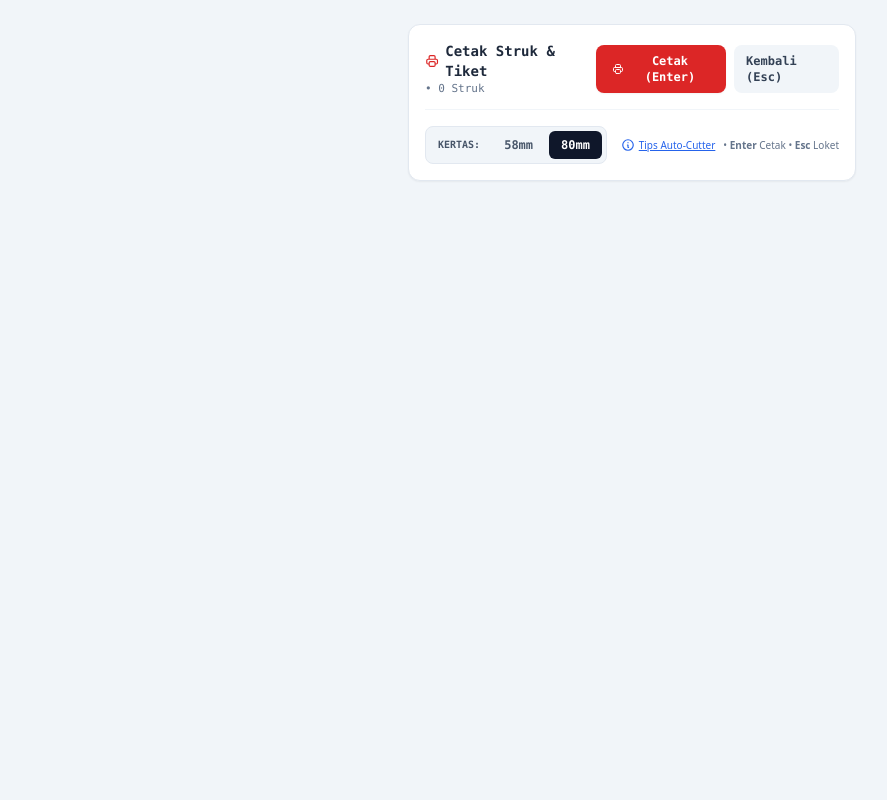
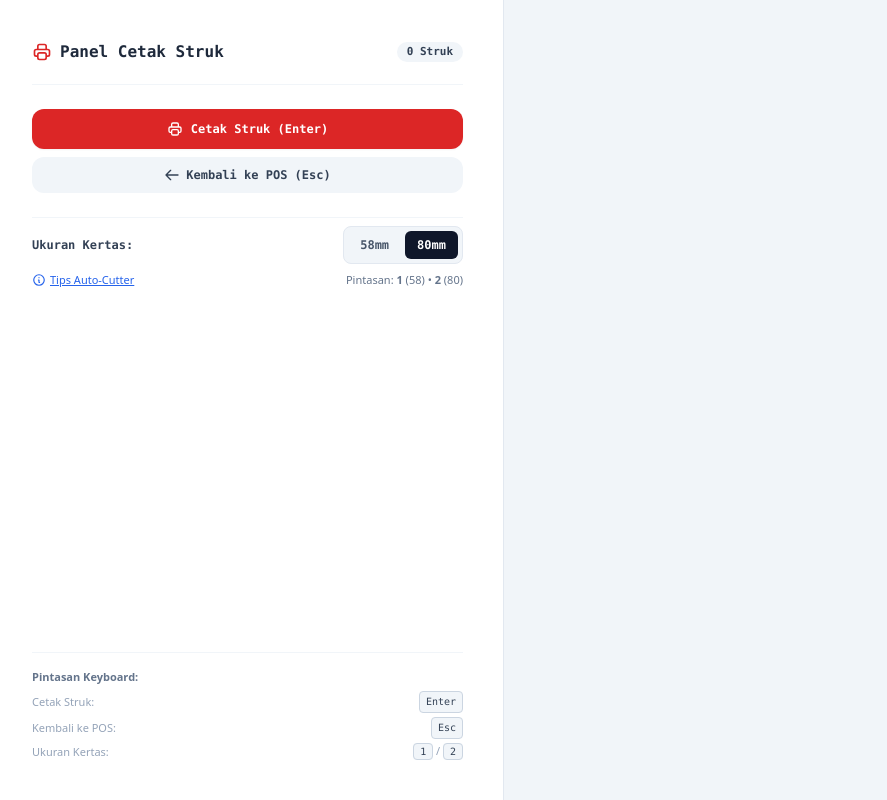
Before and after one commit to nex-tix/web-tix, a CodeIgniter 4 app: the page made by app/Views/pages/admin/pos/receipt.php in a window 1280 px wide. Shown: the whole page, without its empty margins (8-895 px from the left). Run offline with PHP 8.4 and a stand-in for CodeIgniter, Linux system fonts and the light colour scheme; the template is opened without the code that fills it, so the values that code supplies are empty; some libraries are stand-ins or nearby versions.

Commit message:
mengubah tampilan receipt

```diff
--- a/app/Controllers/Admin/PosController.php
+++ b/app/Controllers/Admin/PosController.php
@@ -220,11 +220,13 @@ class PosController extends BaseController
         }
 
         $splitMode = $this->request->getPost('split_mode') ?? 'master';
-        $splitCount = (int) ($this->request->getPost('split_count') ?? 0);
+        if (!in_array($splitMode, ['master', 'individual'], true)) {
+            return $this->response->setJSON(['success' => false, 'message' => 'Mode pembagian tiket tidak valid.'])->setStatusCode(400);
+        }
         $userId = (int) (session()->get('user_id') ?? 1);
 
         try {
-            $result = $this->transactionService->splitTransactionTickets((int) $transactionId, $splitMode, $splitCount, $userId);
+            $result = $this->transactionService->splitTransactionTickets((int) $transactionId, $splitMode, 0, $userId);
 
             return $this->response->setJSON([
                 'success' => true,
--- a/app/Views/pages/admin/pos/receipt.php
+++ b/app/Views/pages/admin/pos/receipt.php
@@ -89,6 +89,9 @@
             }
 
             /* Normalisasi Wrapper: Hindari display flex & gap agar tidak memicu Blank Page */
+            .receipt-screen-wrapper,
+            .receipt-preview-area,
+            main,
             #receipt-wrapper {
                 display: block !important;
                 gap: 0 !important;
@@ -124,6 +127,7 @@
 
             /* Pemisah halaman untuk transaksi multi-tiket individual / group split */
             .receipt-slip {
+                display: block !important;
                 page-break-after: always !important;
                 break-after: page !important;
                 break-inside: avoid !important;
@@ -176,128 +180,130 @@ $isGroupOrMulti = (($transaction['ticket_category'] ?? null) === 'group' || $has
 $currentTicketCount = count($tickets);
 $isMaster = ($currentTicketCount === 1 && $totalVisitors > 1);
 $isPerPerson = ($currentTicketCount === $totalVisitors && $totalVisitors > 1);
-$isCustom = ($isGroupOrMulti && !$isMaster && !$isPerPerson);
-$customSplitCount = $isCustom ? ($currentTicketCount - 1) : 1;
 ?>
-<body class="text-slate-900 font-mono text-xs antialiased py-6">
+<body class="text-slate-900 font-mono text-xs antialiased bg-slate-100 min-h-screen">
 
-    <!-- Control Toolbar (No Print) -->
-    <div class="max-w-md mx-auto mb-5 bg-white p-4 rounded-xl shadow-sm border border-slate-200 no-print space-y-3">
-        <div class="flex flex-col sm:flex-row sm:items-center sm:justify-between gap-2 border-b border-slate-100 pb-3">
-            <div>
-                <h1 class="font-bold text-sm text-slate-800 flex items-center gap-1.5">
-                    <svg class="w-4 h-4 text-red-600" fill="none" stroke="currentColor" viewBox="0 0 24 24"><path stroke-linecap="round" stroke-linejoin="round" stroke-width="2" d="M17 17h2a2 2 0 002-2v-4a2 2 0 00-2-2H5a2 2 0 00-2 2v4a2 2 0 002 2h2m2 4h6a2 2 0 002-2v-4a2 2 0 00-2-2H9a2 2 0 00-2 2v4a2 2 0 002 2zm8-12V5a2 2 0 00-2-2H9a2 2 0 00-2 2v4h10z"></path></svg>
-                    Cetak Struk & Tiket
+    <div class="receipt-screen-wrapper min-h-screen flex flex-col lg:flex-row">
+
+        <!-- LEFT SIDEBAR (40% WIDTH, DOCKED, FULL-HEIGHT, WHITE, BORDER-R) -->
+        <aside class="w-full lg:w-2/5 shrink-0 bg-white border-b lg:border-b-0 lg:border-r border-slate-200 p-6 lg:p-8 xl:p-10 no-print lg:sticky lg:top-0 lg:h-screen lg:overflow-y-auto flex flex-col justify-between items-center space-y-6">
+
+            <div class="w-full max-w-md space-y-6">
+                <!-- Title & Invoice info -->
+                <div class="space-y-1 pb-4 border-b border-slate-100">
+                    <div class="flex items-center justify-between">
+                        <h1 class="font-bold text-base text-slate-800 flex items-center gap-2">
+                            <svg class="w-5 h-5 text-red-600" fill="none" stroke="currentColor" viewBox="0 0 24 24"><path stroke-linecap="round" stroke-linejoin="round" stroke-width="2" d="M17 17h2a2 2 0 002-2v-4a2 2 0 00-2-2H5a2 2 0 00-2 2v4a2 2 0 002 2h2m2 4h6a2 2 0 002-2v-4a2 2 0 00-2-2H9a2 2 0 00-2 2v4a2 2 0 002 2zm8-12V5a2 2 0 00-2-2H9a2 2 0 00-2 2v4h10z"></path></svg>
+                            Panel Cetak Struk
                         </h1>
-                <p class="text-[11px] text-slate-500 font-mono"><?= esc($transaction['invoice_code']) ?> &bull; <?= count($tickets) ?> Struk</p>
+                        <span class="text-[11px] px-2.5 py-0.5 rounded-full font-bold bg-slate-100 text-slate-700">
+                            <?= count($tickets) ?> Struk
+                        </span>
                     </div>
-            <div class="flex items-center gap-2">
-                <button type="button" onclick="window.print()" class="px-4 py-2 rounded-lg bg-red-600 hover:bg-red-700 text-white font-bold text-xs shadow-sm transition flex items-center gap-1.5" title="Cetak struk (Enter / P)">
-                    <svg class="w-3.5 h-3.5" fill="none" stroke="currentColor" viewBox="0 0 24 24"><path stroke-linecap="round" stroke-linejoin="round" stroke-width="2" d="M17 17h2a2 2 0 002-2v-4a2 2 0 00-2-2H5a2 2 0 00-2 2v4a2 2 0 002 2h2m2 4h6a2 2 0 002-2v-4a2 2 0 00-2-2H9a2 2 0 00-2 2v4a2 2 0 002 2zm8-12V5a2 2 0 00-2-2H9a2 2 0 00-2 2v4h10z"></path></svg>
-                    <span>Cetak (Enter)</span>
+                    <p class="text-xs text-slate-500 font-mono"><?= esc($transaction['invoice_code']) ?></p>
+                </div>
+
+                <!-- Action Buttons: Cetak & Kembali -->
+                <div class="space-y-2">
+                    <button type="button" onclick="window.print()" class="w-full px-4 py-3 rounded-xl bg-red-600 hover:bg-red-700 text-white font-bold text-xs shadow-sm hover:shadow transition flex items-center justify-center gap-2 cursor-pointer" title="Cetak struk (Enter / P)">
+                        <svg class="w-4 h-4" fill="none" stroke="currentColor" viewBox="0 0 24 24"><path stroke-linecap="round" stroke-linejoin="round" stroke-width="2" d="M17 17h2a2 2 0 002-2v-4a2 2 0 00-2-2H5a2 2 0 00-2 2v4a2 2 0 002 2h2m2 4h6a2 2 0 002-2v-4a2 2 0 00-2-2H9a2 2 0 00-2 2v4a2 2 0 002 2zm8-12V5a2 2 0 00-2-2H9a2 2 0 00-2 2v4h10z"></path></svg>
+                        <span>Cetak Struk (Enter)</span>
                     </button>
-                <a href="<?= base_url('admin/pos') ?>" class="px-3 py-2 rounded-lg bg-slate-100 hover:bg-slate-200 text-slate-700 font-semibold text-xs transition flex items-center gap-1" title="Kembali ke Loket POS (Esc)">
-                    <span>Kembali (Esc)</span>
+                    <a href="<?= base_url('admin/pos') ?>" class="w-full px-4 py-2.5 rounded-xl bg-slate-100 hover:bg-slate-200 text-slate-700 font-semibold text-xs transition flex items-center justify-center gap-1.5" title="Kembali ke Loket POS (Esc)">
+                        <svg class="w-4 h-4" fill="none" stroke="currentColor" viewBox="0 0 24 24"><path stroke-linecap="round" stroke-linejoin="round" stroke-width="2" d="M10 19l-7-7m0 0l7-7m-7 7h18"></path></svg>
+                        <span>Kembali ke POS (Esc)</span>
                     </a>
                 </div>
-        </div>
 
-        <!-- Paper Size Switcher & Auto-Cutter Guide Trigger -->
-        <div class="flex items-center justify-between gap-2 pt-1 text-xs">
+                <!-- Paper Size Switcher -->
+                <div class="pt-2 border-t border-slate-100 space-y-2">
+                    <div class="flex items-center justify-between">
+                        <span class="text-xs font-bold text-slate-700">Ukuran Kertas:</span>
                         <div class="flex items-center gap-1 bg-slate-100 p-1 rounded-lg border border-slate-200">
-                <span class="text-[10px] uppercase font-bold text-slate-600 px-2">Kertas:</span>
-                <button type="button" onclick="setPaperSize('58mm')" id="btn-58mm" class="px-3 py-1.5 rounded-md font-bold text-xs transition text-slate-600 hover:text-slate-900">
+                            <button type="button" onclick="setPaperSize('58mm')" id="btn-58mm" class="px-3 py-1 rounded-md font-bold text-xs transition text-slate-600 hover:text-slate-900 cursor-pointer">
                                 58mm
                             </button>
-                <button type="button" onclick="setPaperSize('80mm')" id="btn-80mm" class="px-3 py-1.5 rounded-md font-bold text-xs transition bg-slate-900 text-white shadow-xs">
+                            <button type="button" onclick="setPaperSize('80mm')" id="btn-80mm" class="px-3 py-1 rounded-md font-bold text-xs transition bg-slate-900 text-white shadow-xs cursor-pointer">
                                 80mm
                             </button>
                         </div>
-            <div class="flex items-center gap-2 text-[10px] text-slate-500 font-sans">
+                    </div>
+                    <div class="flex items-center justify-between text-[11px] text-slate-500 font-sans">
                         <button type="button" onclick="toggleAutoCutGuide()" class="text-blue-600 hover:text-blue-800 font-medium underline flex items-center gap-1 cursor-pointer" title="Panduan pengaturan driver printer auto-cut">
                             <svg class="w-3.5 h-3.5" fill="none" stroke="currentColor" viewBox="0 0 24 24"><path stroke-linecap="round" stroke-linejoin="round" stroke-width="2" d="M13 16h-1v-4h-1m1-4h.01M21 12a9 9 0 11-18 0 9 9 0 0118 0z"></path></svg>
                             Tips Auto-Cutter
                         </button>
-                <span class="hidden sm:inline">&bull; <strong>Enter</strong> Cetak &bull; <strong>Esc</strong> Loket</span>
+                        <span>Pintasan: <strong>1</strong> (58) &bull; <strong>2</strong> (80)</span>
                     </div>
                 </div>
 
                 <!-- Panduan Pengaturan Driver Printer Auto-Cutter (Collapsible) -->
-        <div id="autocut-guide-box" class="hidden p-3 bg-blue-50 border border-blue-200 rounded-lg text-xs space-y-1.5 text-blue-900">
+                <div id="autocut-guide-box" class="hidden p-3 bg-blue-50 border border-blue-200 rounded-xl text-xs space-y-1.5 text-blue-900">
                     <div class="flex justify-between items-center font-bold">
-                <span class="flex items-center gap-1 text-blue-800">
-                    <svg class="w-4 h-4 text-blue-600" fill="none" stroke="currentColor" viewBox="0 0 24 24"><path stroke-linecap="round" stroke-linejoin="round" stroke-width="2" d="M9 12l2 2 4-4m6 2a9 9 0 11-18 0 9 9 0 0118 0z"></path></svg>
-                    Tips Pengaturan Driver Printer Auto-Cutter:
+                        <span class="flex items-center gap-1 text-blue-800 text-[11px]">
+                            <svg class="w-4 h-4 text-blue-600 shrink-0" fill="none" stroke="currentColor" viewBox="0 0 24 24"><path stroke-linecap="round" stroke-linejoin="round" stroke-width="2" d="M9 12l2 2 4-4m6 2a9 9 0 11-18 0 9 9 0 0118 0z"></path></svg>
+                            Tips Pengaturan Driver Printer:
                         </span>
-                <button type="button" onclick="toggleAutoCutGuide()" class="text-blue-600 hover:text-blue-900 text-sm font-bold px-1">&times;</button>
+                        <button type="button" onclick="toggleAutoCutGuide()" class="text-blue-600 hover:text-blue-900 text-base font-bold px-1 cursor-pointer">&times;</button>
                     </div>
-            <ul class="list-disc list-inside space-y-0.5 text-[11px] leading-relaxed text-blue-950">
-                <li><strong>Cut Option:</strong> Pilih <code>Cut at End of Page</code> agar tiket rombongan terpisah otomatis dipotong per lembar tiket.</li>
-                <li><strong>Cut Mode:</strong> Disarankan <code>Partial Cut</code> agar tiket tetap menggantung rapi di mulut printer dan tidak jatuh ke lantai.</li>
-                <li><strong>Margin Browser:</strong> Set margin print ke <code>None</code> atau <code>Minimum</code> pada dialog cetak browser.</li>
-                <li><strong>Trailing Feed:</strong> Web ini sudah menambahkan bantalan potong 12mm otomatis agar footer/QR tidak terpotong pisau cutter.</li>
+                    <ul class="list-disc list-inside space-y-1 text-[11px] leading-relaxed text-blue-950 font-sans">
+                        <li><strong>Cut Option:</strong> Pilih <code>Cut at End of Page</code> agar dipotong per lembar tiket.</li>
+                        <li><strong>Cut Mode:</strong> Disarankan <code>Partial Cut</code> agar tiket tetap menggantung rapi di printer.</li>
+                        <li><strong>Margin Browser:</strong> Set ke <code>None</code> atau <code>Minimum</code> pada dialog cetak.</li>
+                        <li><strong>Trailing Feed:</strong> Web otomatis menyertakan spacer 12mm di akhir struk.</li>
                     </ul>
                 </div>
 
-        <!-- Group Ticket Split Toolbar -->
+                <!-- Group Ticket Split Options (2 Options: Master vs Per Orang) -->
                 <?php if ($isGroupOrMulti): ?>
-        <div class="border-t border-slate-200 pt-3 space-y-2">
+                <div class="pt-2 border-t border-slate-100 space-y-2">
                     <div class="flex items-center justify-between">
                         <span class="text-xs font-bold text-slate-700 flex items-center gap-1.5">
                             <svg class="w-4 h-4 text-amber-600" fill="none" stroke="currentColor" viewBox="0 0 24 24"><path stroke-linecap="round" stroke-linejoin="round" stroke-width="2" d="M17 20h5v-2a3 3 0 00-5.356-1.857M17 20H7m10 0v-2c0-.656-.126-1.283-.356-1.857M7 20H2v-2a3 3 0 015.356-1.857M7 20v-2c0-.656.126-1.283.356-1.857m0 0a5.002 5.002 0 019.288 0M15 7a3 3 0 11-6 0 3 3 0 016 0zm6 3a2 2 0 11-4 0 2 2 0 014 0zM7 10a2 2 0 11-4 0 2 2 0 014 0z"/></svg>
-                    Pilihan Cetak Tiket Group (<?= $totalVisitors ?> Orang)
+                            Pilihan Cetak Group
                         </span>
                         <span class="text-[10px] px-2 py-0.5 rounded font-bold bg-amber-100 text-amber-800">
-                    <?= $currentTicketCount ?> Struk
+                            <?= $totalVisitors ?> Orang
                         </span>
                     </div>
 
-            <div class="grid grid-cols-3 gap-1.5 p-1 bg-slate-100 rounded-lg text-xs">
+                    <div class="grid grid-cols-2 gap-2 p-1 bg-slate-100 rounded-xl text-xs">
                         <button type="button" onclick="setSplitMode('master')" id="btn-mode-master"
-                    class="py-1.5 px-2 rounded-md font-semibold text-center transition <?= $isMaster ? 'bg-slate-900 text-white shadow-xs' : 'text-slate-600 hover:text-slate-900' ?>">
+                            class="py-2 px-2 rounded-lg font-semibold text-center transition cursor-pointer <?= $isMaster ? 'bg-slate-900 text-white shadow-xs' : 'text-slate-600 hover:text-slate-900 bg-white/60' ?>">
                             Master Ticket
                             <span class="block text-[10px] font-normal opacity-80">(1 QR)</span>
                         </button>
                         <button type="button" onclick="setSplitMode('individual')" id="btn-mode-individual"
-                    class="py-1.5 px-2 rounded-md font-semibold text-center transition <?= $isPerPerson ? 'bg-slate-900 text-white shadow-xs' : 'text-slate-600 hover:text-slate-900' ?>">
+                            class="py-2 px-2 rounded-lg font-semibold text-center transition cursor-pointer <?= $isPerPerson ? 'bg-slate-900 text-white shadow-xs' : 'text-slate-600 hover:text-slate-900 bg-white/60' ?>">
                             Per Orang
                             <span class="block text-[10px] font-normal opacity-80">(<?= $totalVisitors ?> QR)</span>
                         </button>
-                <button type="button" onclick="toggleCustomSplit(true)" id="btn-mode-custom"
-                    class="py-1.5 px-2 rounded-md font-semibold text-center transition <?= $isCustom ? 'bg-slate-900 text-white shadow-xs' : 'text-slate-600 hover:text-slate-900' ?>">
-                    Custom Split
-                    <span class="block text-[10px] font-normal opacity-80">(Sebagian)</span>
-                </button>
+                    </div>
+                    <p class="text-[11px] text-slate-500 leading-tight font-sans">
+                        Pilih <strong>Master Ticket</strong> untuk mencetak 1 lembar struk rombongan, atau <strong>Per Orang</strong> untuk memecah ke <?= $totalVisitors ?> lembar tiket individu.
+                    </p>
+                </div>
+                <?php endif; ?>
+
             </div>
 
-            <!-- Custom Split Sub-panel -->
-            <div id="custom-split-panel" class="<?= $isCustom ? '' : 'hidden' ?> p-2.5 bg-amber-50/70 border border-amber-200 rounded-lg space-y-2 text-xs">
-                <div class="flex items-center justify-between gap-2">
-                    <label for="custom_split_count" class="font-bold text-slate-700">
-                        Jumlah Tiket Terpisah (Orang):
-                    </label>
-                    <div class="flex items-center gap-1.5">
-                        <input type="number" id="custom_split_count" min="1" max="<?= max(1, $totalVisitors - 1) ?>" value="<?= $customSplitCount ?>"
-                            oninput="updateCustomSplitPreview(<?= $totalVisitors ?>)"
-                            class="w-16 px-2 py-1 text-center font-bold text-sm bg-white border border-slate-300 rounded focus:border-amber-500 focus:ring-1 focus:ring-amber-500">
-                        <button type="button" onclick="applyCustomSplit()" id="btn-apply-split"
-                            class="px-3 py-1 bg-amber-600 hover:bg-amber-700 text-white font-bold rounded shadow-xs transition">
-                            Terapkan
-                        </button>
-                    </div>
-                </div>
-                <p id="custom-split-info" class="text-[11px] text-amber-900 leading-tight">
-                    <!-- Dinamis terupdate oleh JS -->
-                </p>
-            </div>
-        </div>
-        <?php endif; ?>
+            <!-- Footer Sidebar: Pintasan Keyboard -->
+            <div class="w-full max-w-md pt-4 border-t border-slate-100 text-[11px] text-slate-400 font-sans hidden lg:block">
+                <p class="font-semibold text-slate-500 mb-1.5">Pintasan Keyboard:</p>
+                <ul class="space-y-1">
+                    <li class="flex items-center justify-between"><span>Cetak Struk:</span> <kbd class="px-1.5 py-0.5 bg-slate-100 border border-slate-300 rounded text-[10px] font-mono text-slate-700">Enter</kbd></li>
+                    <li class="flex items-center justify-between"><span>Kembali ke POS:</span> <kbd class="px-1.5 py-0.5 bg-slate-100 border border-slate-300 rounded text-[10px] font-mono text-slate-700">Esc</kbd></li>
+                    <li class="flex items-center justify-between"><span>Ukuran Kertas:</span> <span><kbd class="px-1.5 py-0.5 bg-slate-100 border border-slate-300 rounded text-[10px] font-mono text-slate-700">1</kbd> / <kbd class="px-1.5 py-0.5 bg-slate-100 border border-slate-300 rounded text-[10px] font-mono text-slate-700">2</kbd></span></li>
+                </ul>
             </div>
 
-    <!-- Receipt Container -->
-    <div id="receipt-wrapper" class="mx-auto flex flex-col items-center gap-6">
+        </aside>
+
+        <!-- RIGHT PREVIEW CANVAS (60% WIDTH, SCROLLABLE, STREAM STRUK TIKET THERMAL) -->
+        <main class="receipt-preview-area w-full lg:w-3/5 py-8 px-4 lg:px-8 flex flex-col items-center min-h-screen overflow-y-auto bg-slate-100">
+            <div id="receipt-wrapper" class="w-full max-w-4xl flex flex-wrap justify-center items-start content-start gap-6">
         <?php foreach ($tickets as $idx => $t): ?>
-        <div class="receipt-slip bg-white p-4 shadow-md border border-slate-300 receipt-58mm thermal-receipt text-black font-mono space-y-2">
+        <div class="receipt-slip bg-white p-4 shadow-md border border-slate-300 receipt-58mm thermal-receipt text-black font-mono space-y-2 shrink-0">
 
             <!-- 1. HEADER -->
             <div class="text-center space-y-0.5">
@@ -447,6 +453,9 @@ $customSplitCount = $isCustom ? ($currentTicketCount - 1) : 1;
         </div>
         <?php endforeach; ?>
             </div>
+        </main>
+
+    </div>
 
     <script>
         let currentSize = '58mm';
@@ -456,53 +465,20 @@ $customSplitCount = $isCustom ? ($currentTicketCount - 1) : 1;
         const csrfTokenName = '<?= csrf_token() ?>';
         let csrfHash = '<?= csrf_hash() ?>';
 
-        function updateCustomSplitPreview(total) {
-            const input = document.getElementById('custom_split_count');
-            if (!input) return;
-            let val = parseInt(input.value) || 0;
-            if (val < 1) val = 1;
-            if (val >= total) val = total - 1;
-            input.value = val;
-            const groupCount = total - val;
-            const info = document.getElementById('custom-split-info');
-            if (info) {
-                info.innerHTML = `Hasil cetak: <strong>1 Tiket Group (${groupCount} Orang)</strong> + <strong>${val} Tiket Terpisah (masing-masing 1 Orang)</strong> &bull; Total ${val + 1} struk tiket.`;
-            }
+        async function setSplitMode(mode) {
+            if (mode !== 'master' && mode !== 'individual') return;
+            await executeSplit(mode);
         }
 
-        function toggleCustomSplit(show) {
-            const panel = document.getElementById('custom-split-panel');
-            if (panel) {
-                panel.classList.remove('hidden');
-                updateCustomSplitPreview(totalVisitors);
-            }
-        }
-
-        async function setSplitMode(mode) {
-            if (mode === 'custom') {
-                toggleCustomSplit(true);
-                return;
-            }
-            await executeSplit(mode, 0);
-        }
-
-        async function applyCustomSplit() {
-            const input = document.getElementById('custom_split_count');
-            const splitCount = parseInt(input.value) || 1;
-            await executeSplit('custom', splitCount);
-        }
-
-        async function executeSplit(mode, splitCount) {
-            const btnApply = document.getElementById('btn-apply-split');
-            if (btnApply) {
-                btnApply.disabled = true;
-                btnApply.textContent = 'Menyimpan...';
-            }
+        async function executeSplit(mode) {
+            const btnMaster = document.getElementById('btn-mode-master');
+            const btnIndiv = document.getElementById('btn-mode-individual');
+            if (btnMaster) btnMaster.disabled = true;
+            if (btnIndiv) btnIndiv.disabled = true;
 
             try {
                 const formData = new FormData();
                 formData.append('split_mode', mode);
-                formData.append('split_count', splitCount);
                 formData.append(csrfTokenName, csrfHash);
 
                 const res = await fetch(`<?= base_url('admin/pos/receipt/' . $transaction['id'] . '/split') ?>`, {
@@ -520,17 +496,13 @@ $customSplitCount = $isCustom ? ($currentTicketCount - 1) : 1;
                     window.location.reload();
                 } else {
                     alert((data && data.message) || 'Gagal mengubah susunan tiket.');
-                    if (btnApply) {
-                        btnApply.disabled = false;
-                        btnApply.textContent = 'Terapkan';
-                    }
+                    if (btnMaster) btnMaster.disabled = false;
+                    if (btnIndiv) btnIndiv.disabled = false;
                 }
             } catch (err) {
                 alert('Terjadi kesalahan jaringan.');
-                if (btnApply) {
-                    btnApply.disabled = false;
-                    btnApply.textContent = 'Terapkan';
-                }
+                if (btnMaster) btnMaster.disabled = false;
+                if (btnIndiv) btnIndiv.disabled = false;
             }
         }
 
@@ -582,11 +554,11 @@ $customSplitCount = $isCustom ? ($currentTicketCount - 1) : 1;
             });
 
             if (size === '58mm') {
-                btn58.className = "px-3 py-1.5 rounded-md font-bold text-xs transition bg-slate-900 text-white shadow-xs";
-                btn80.className = "px-3 py-1.5 rounded-md font-bold text-xs transition text-slate-600 hover:text-slate-900";
+                btn58.className = "px-3 py-1.5 rounded-md font-bold text-xs transition bg-slate-900 text-white shadow-xs cursor-pointer";
+                btn80.className = "px-3 py-1.5 rounded-md font-bold text-xs transition text-slate-600 hover:text-slate-900 cursor-pointer";
             } else {
-                btn80.className = "px-3 py-1.5 rounded-md font-bold text-xs transition bg-slate-900 text-white shadow-xs";
-                btn58.className = "px-3 py-1.5 rounded-md font-bold text-xs transition text-slate-600 hover:text-slate-900";
+                btn80.className = "px-3 py-1.5 rounded-md font-bold text-xs transition bg-slate-900 text-white shadow-xs cursor-pointer";
+                btn58.className = "px-3 py-1.5 rounded-md font-bold text-xs transition text-slate-600 hover:text-slate-900 cursor-pointer";
             }
 
             renderQRCodes(size);
@@ -629,10 +601,6 @@ $customSplitCount = $isCustom ? ($currentTicketCount - 1) : 1;
             }
 
             setPaperSize(preferredSize);
-
-            if (typeof totalVisitors !== 'undefined' && totalVisitors > 1) {
-                updateCustomSplitPreview(totalVisitors);
-            }
         });
     </script>
 </body>
```
Also changed, not shown: app/Services/TransactionService.php (+5 -52 lines). Lines whose indentation alone changed are shown as unchanged.
